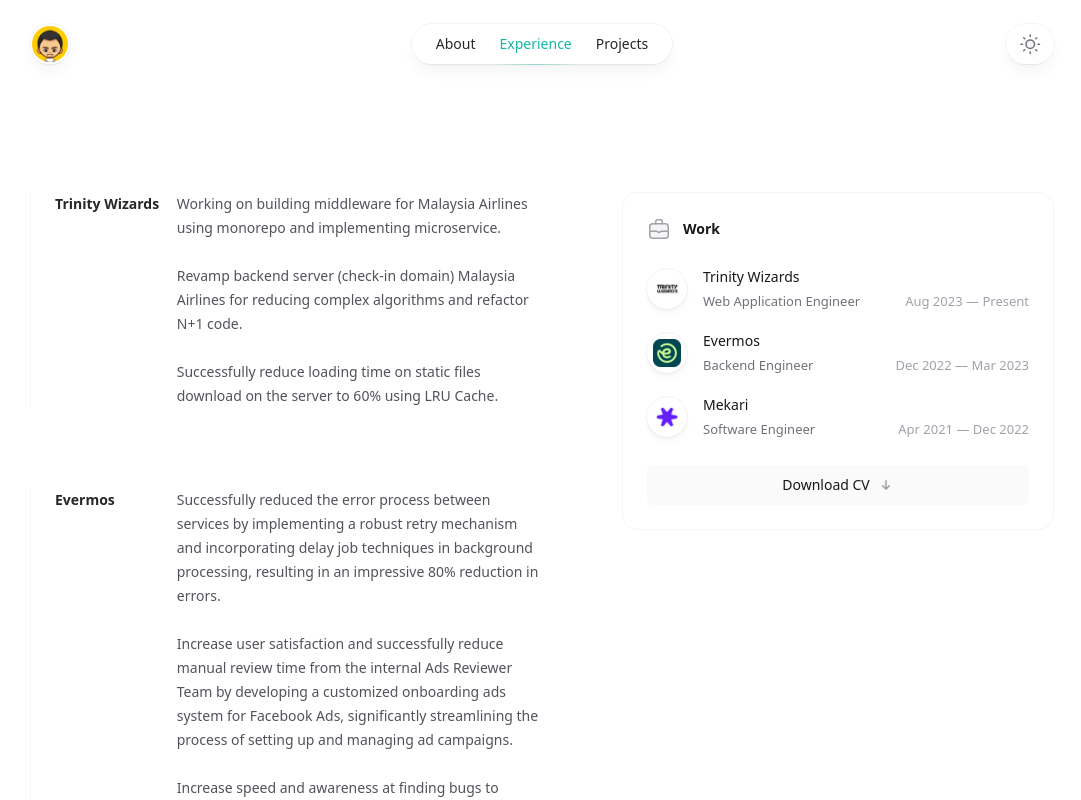
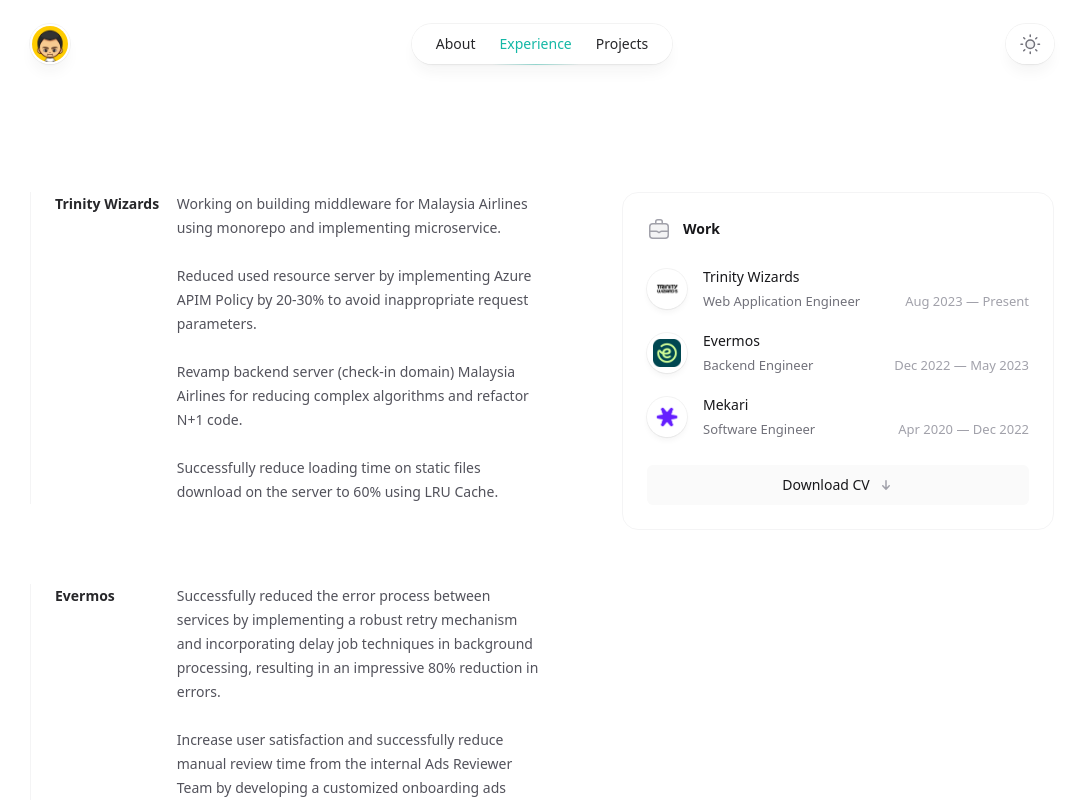
Before and after one commit to mamxalf/mamxalf.github.io, a Next.js app: page /experience in a window 1280 px wide. Shown: the top 800 px of the page, without its empty margins (98-1179 px from the left). Built offline with nearby package versions, Linux system fonts and the light colour scheme; no server answers.

Commit message:
update newest experience

```diff
--- a/src/app/experience/page.tsx
+++ b/src/app/experience/page.tsx
@@ -2,14 +2,14 @@ import { type Metadata } from 'next'
 import Image, { ImageProps } from 'next/image'
 
 import { Container } from '@/components/Container'
-import portraitImage from '@/images/portrait.jpg'
+// import portraitImage from '@/images/portrait.jpg'
 import logoTW from '@/images/logos/tw.png'
 import logoEvermos from '@/images/logos/evermos.png'
 import logoMekari from '@/images/logos/mekari.png'
-import logoAmikomCenter from '@/images/logos/amikomcenter.jpeg'
+// import logoAmikomCenter from '@/images/logos/amikomcenter.jpeg'
 import { Button } from '@/components/Button'
 import { Section } from '@/components/Section'
-import { Card } from '@/components/Card'
+// import { Card } from '@/components/Card'
 
 export const metadata: Metadata = {
     title: 'About',
@@ -40,6 +40,9 @@ export default function Experience() {
                         <SpeakingSection title="Trinity Wizards">
                             <p className="relative z-10 text-sm text-zinc-600 dark:text-zinc-400">
                                 Working on building middleware for Malaysia Airlines using monorepo and implementing microservice.
+                            </p>
+                            <p className="relative z-10 text-sm text-zinc-600 dark:text-zinc-400">
+                                Reduced used resource server by implementing Azure APIM Policy by 20-30% to avoid inappropriate request parameters.
                             </p>
                             <p className="relative z-10 text-sm text-zinc-600 dark:text-zinc-400">
                                 Revamp backend server (check-in domain) Malaysia Airlines for reducing complex algorithms and refactor N+1 code.
@@ -97,13 +100,13 @@ function Resume() {
             title: 'Backend Engineer',
             logo: logoEvermos,
             start: 'Dec 2022',
-            end: 'Mar 2023',
+            end: 'May 2023',
         },
         {
             company: 'Mekari',
             title: 'Software Engineer',
             logo: logoMekari,
-            start: 'Apr 2021',
+            start: 'Apr 2020',
             end: 'Dec 2022',
         },
     ]
```
